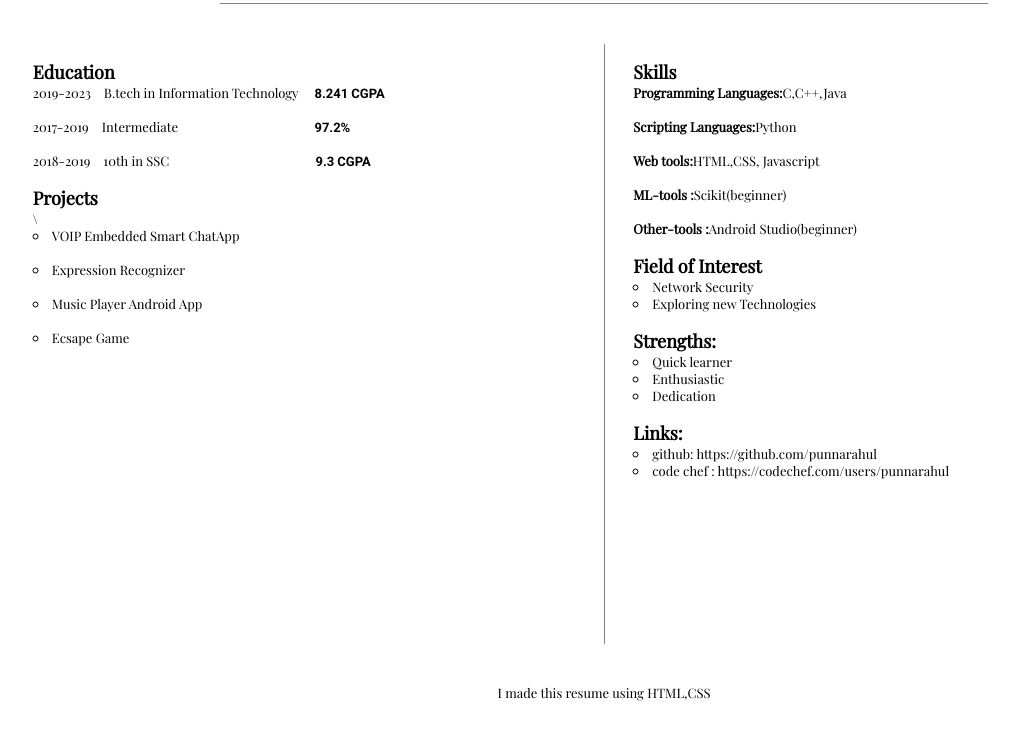
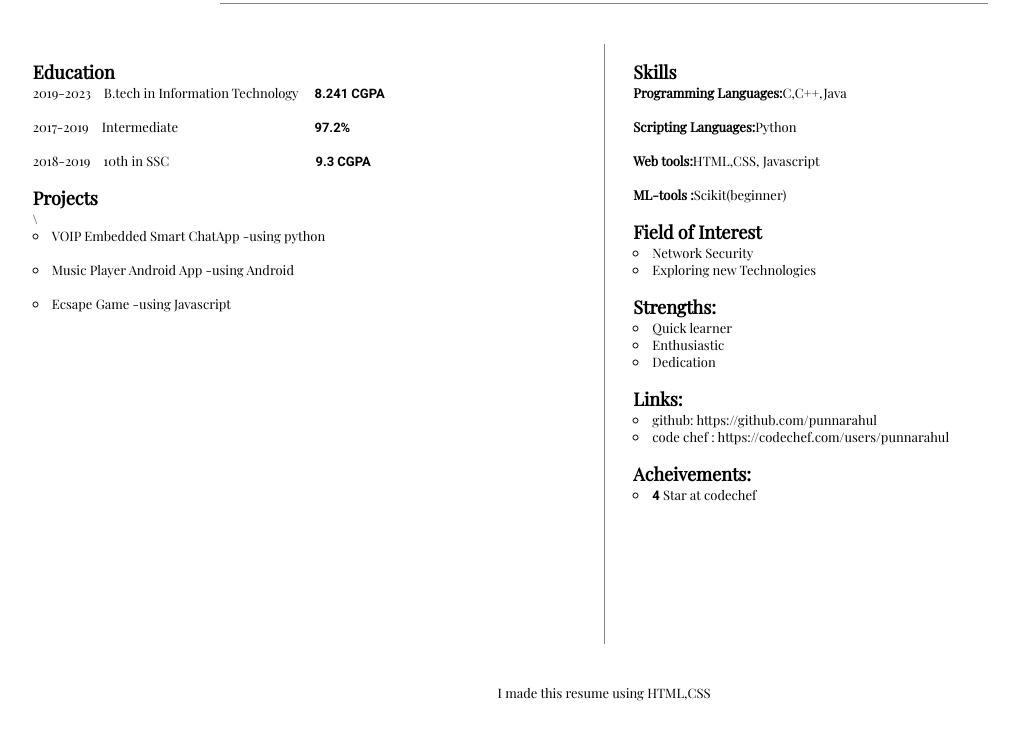
Before and after one commit to punnarahul/resume, a plain HTML site: page index.html in a window 1280 px wide. Shown: the part 62-800 px from the top of the page, without its empty margins (36-1055 px from the left). Drawn offline with nearby package versions, Linux system fonts and the light colour scheme.

Commit message:
Update index.html

```diff
--- a/index.html
+++ b/index.html
@@ -17,7 +17,6 @@
 
     <div class="line"></div>
     <div class="details">
-
         <!-- <br> -->
     </div>
     <div class="line"></div>
@@ -47,19 +46,19 @@
 \                    <div>
                         <ul>
                             <li>
-                                VOIP Embedded Smart ChatApp
+                                VOIP Embedded Smart ChatApp -using python
                             </li>
+                            <!-- <br />
+                            <li>
+                                Expression Recognizer -ML
+                            </li> -->
                             <br />
                             <li>
-                                Expression Recognizer
-                            </li>
-                            <br />
-                            <li>
-                                Music Player Android App
+                                Music Player Android App -using Android
                             </li>
                               <br />
                             <li>
-                                Ecsape Game
+                                Ecsape Game -using Javascript
                             </li>
                         </ul>
                     </div>
@@ -93,9 +92,9 @@
                         <!-- ,tuicreate -->
                         <br />
                         <br />
-                        <b>Other-tools :</b>Android Studio(beginner)
+                        <!-- <b>Other-tools :</b>Android Studio(beginner)
                         <br />
-                        <br />
+                        <br /> -->
                     </div>
                 </div>
                 <div class="b22 u"><b>Field of Interest</b><br /></div>
@@ -133,13 +132,13 @@
                     </ul>
                 </div>
                 <br>
-                <!-- <div class="b25 u"><b>Acheivements:</b></div>
+                <div class="b25 u"><b>Acheivements:</b></div>
                 <div>
                     <ul>
-                        <li><b class="marks">3</b> Star at codechef</li>
-                        <li>Solved <b class="marks">120+</b> problems in leetcode (70-easy) (50-medium) (6-hard)</li>
+                        <li><b class="marks">4</b> Star at codechef</li>
+                         <!-- <li>Solved <b class="marks">120+</b> problems in leetcode (70-easy) (50-medium) (6-hard)</li> -->
                     </ul>
-                </div> -->
+                </div>
             </article>
         </div>
     </main>
```
